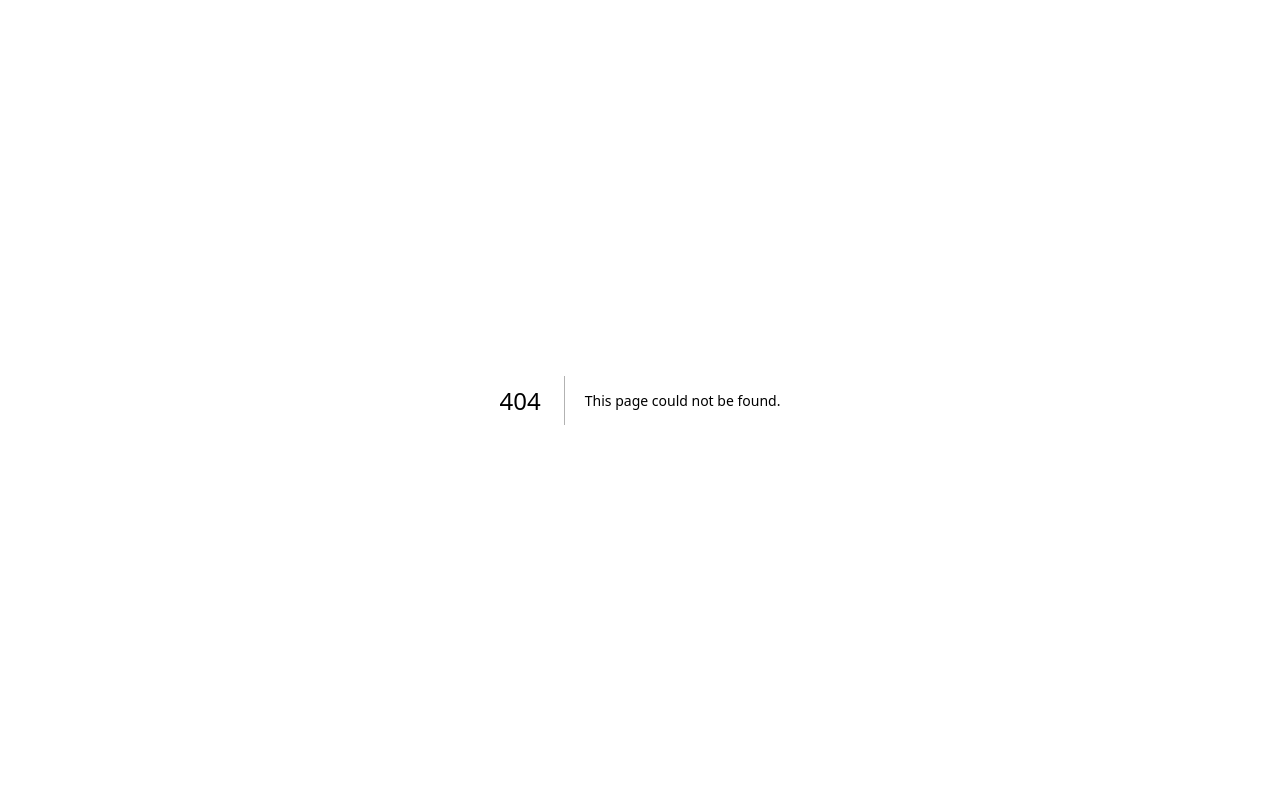
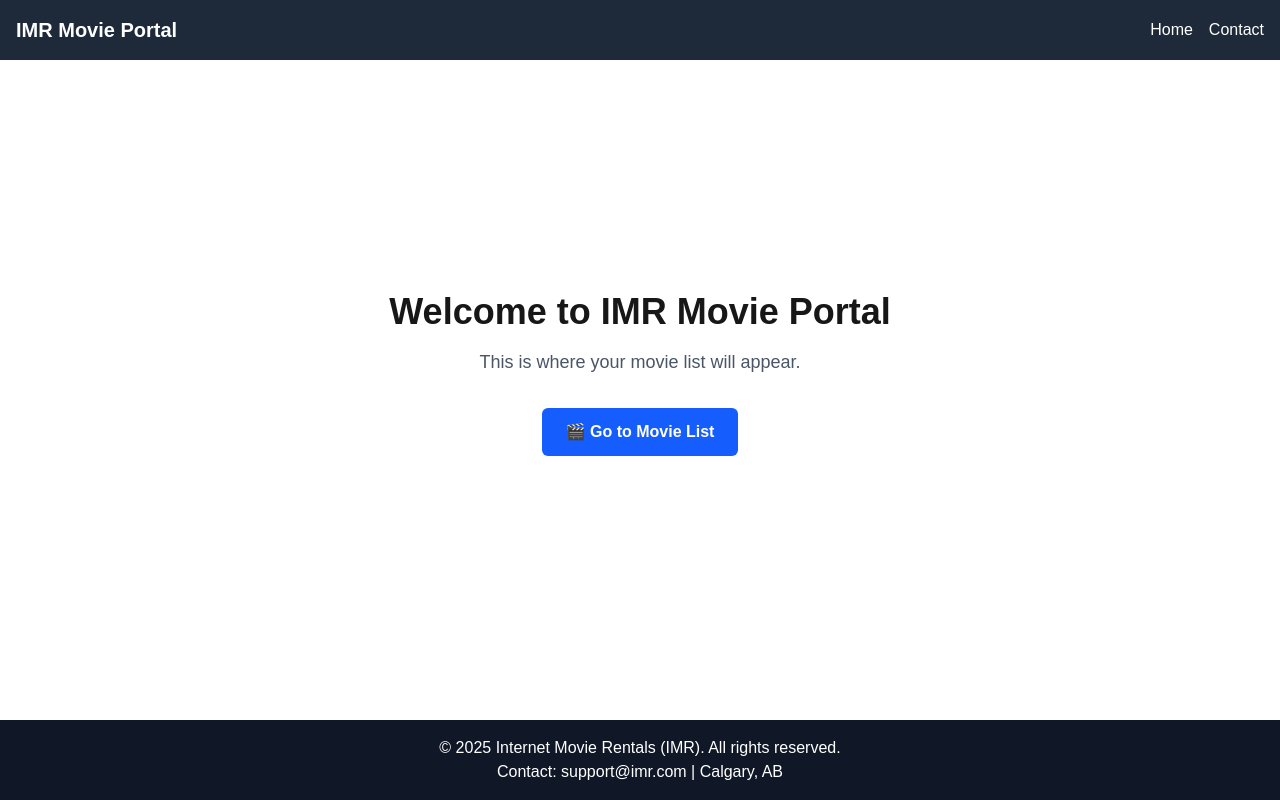
Before and after one commit to Gurleenkaur1728/Web_moviesportal, a Next.js app: page / in a window 1280 px wide. Before the commit this address had no page. Built offline with nearby package versions, Linux system fonts and the light colour scheme.

Commit message:
Fix Footer import path for deployment

```diff
--- a/app/movies/page.jsx
+++ b/app/movies/page.jsx
@@ -2,7 +2,7 @@
 
 import { useState, useEffect } from 'react';
 import Navbar from '../components/Navbar';
-import Footer from '../components/Footer.js';
+import Footer from '../components/Footer';
 
 import Link from 'next/link';
 
--- /dev/null
+++ b/app/page.js
@@ -0,0 +1,49 @@
+/**
+ * MoviesPage Component - IMR Movie List App
+ *
+ * Description:
+ * This React (Next.js) client component handles the full CRUD operations
+ * for a movie database using Prisma with MongoDB. Users can:
+ *  - View a list of movies
+ *  - Add a new movie with title, release year, and actors
+ *  - Edit an existing movie's details
+ *  - Delete a movie entry
+ *
+ * Technologies:
+ * - React (with useState, useEffect)
+ * - Next.js App Router (Client Components + API routes)
+ * - Prisma ORM + MongoDB
+ * - TailwindCSS for UI styling
+ *
+ * Author: Gurleen kaur , gurleen kaur mangat , gurleen
+ * Course:  Web Development
+ * Instructor: mohammed-al-haifi
+ * Date: July 30, 2025
+ */
+'use client';
+import Navbar from './components/Navbar';
+import Footer from './components/Footer';
+import Link from 'next/link';
+
+export default function Home() {
+  return (
+    <div className="flex flex-col min-h-screen">
+      <Navbar />
+
+      <main className="flex-grow flex flex-col justify-center items-center text-center px-4">
+        <h2 className="text-4xl font-bold mb-4">Welcome to IMR Movie Portal</h2>
+        <p className="text-lg text-gray-600 mb-8">
+          This is where your movie list will appear.
+        </p>
+
+        <Link href="/movies">
+          <button className="px-6 py-3 bg-blue-600 text-white font-semibold rounded-md hover:bg-blue-700 transition">
+            🎬 Go to Movie List
+          </button>
+        </Link>
+      </main>
+
+      <Footer />
+    </div>
+  );
+}
```
